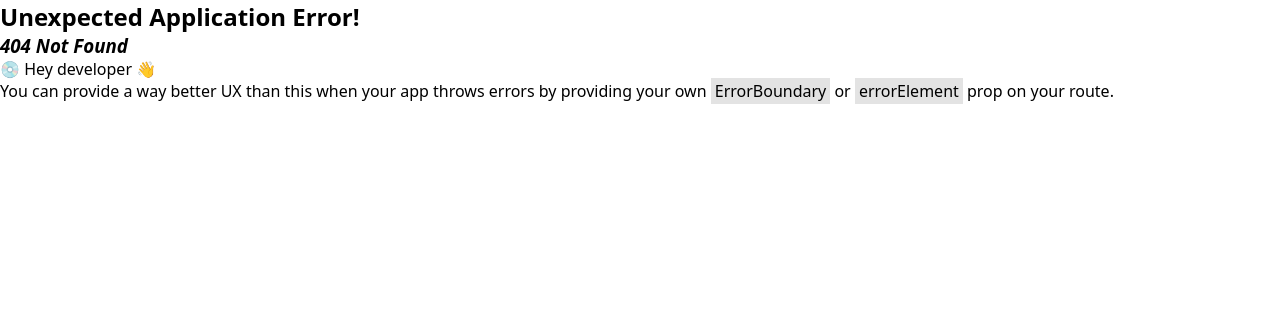
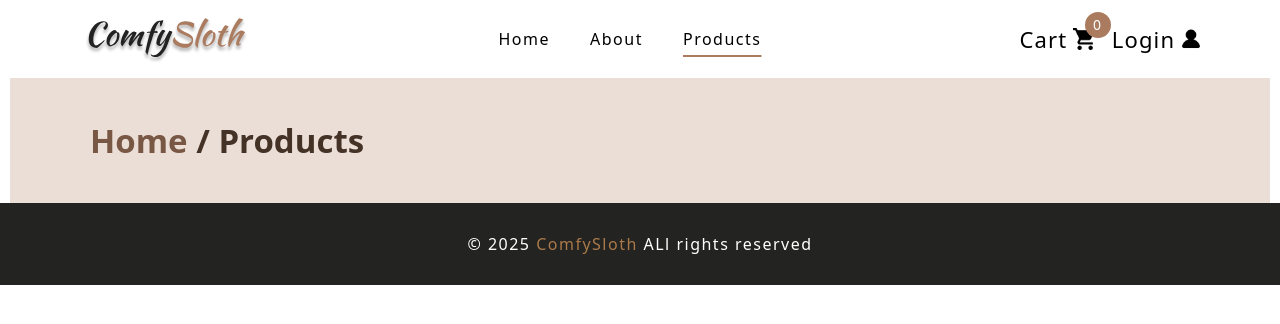
Before and after one commit to Sanjuan1290/ComfySloth, a React (Vite) app: page /products in a window 1280 px wide. Before the commit this address had no page. Shown: the top 324 px of the page. Built offline with nearby package versions, Linux system fonts and the light colour scheme.

Commit message:
feat: refactor some design and add sub heading in products page

```diff
--- a/src/App.jsx
+++ b/src/App.jsx
@@ -8,6 +8,7 @@ import {
 import HomeLayout from './ComfyLayout'
 import Home from './Pages/Home'
 import About from './Pages/About'
+import Products from './Pages/Products'
 
 
 const App = () => {
@@ -16,6 +17,7 @@ const App = () => {
         <Route path='/' element={<HomeLayout />}>
             <Route index element={<Home />} />
             <Route path='/about' element={<About />}/>
+            <Route path='/products' element={<Products />}/>
         </Route>
     ))
 
--- a/src/Pages/Products.jsx
+++ b/src/Pages/Products.jsx
@@ -0,0 +1,14 @@
+
+import { NavLink } from "react-router-dom"
+import HeaderNav from "../components/AboutComponents/HeaderNav"
+
+export default function Products(){
+
+    return(
+        <section className="products_Section">
+            <HeaderNav />
+
+
+        </section>
+    )
+}
--- /dev/null
+++ b/src/components/AboutComponents/HeaderNav.jsx
@@ -0,0 +1,11 @@
+
+import { NavLink } from "react-router-dom"
+
+export default function HeaderNav(){
+
+    return(
+
+        <h1><NavLink to='/'>Home</NavLink> / Products</h1>
+
+    )
+}
--- a/src/components/Header.jsx
+++ b/src/components/Header.jsx
@@ -33,9 +33,9 @@ function closeSideNav(){
 const nav = (
     <>
         <ul>
-            <li><NavLink to='/'>Home</NavLink></li>
-            <li><NavLink to='/about'>About</NavLink></li>
-            <li><NavLink to='/products'>Products</NavLink></li>
+            <li><NavLink to='/' className={({isActive}) => isActive ? 'nav_Active' : ''}>Home</NavLink></li>
+            <li><NavLink to='/about' className={({isActive}) => isActive ? 'nav_Active' : ''}>About</NavLink></li>
+            <li><NavLink to='/products' className={({isActive}) => isActive ? 'nav_Active' : ''}>Products</NavLink></li>
         </ul>
 
         <section className="cart-login-section">
--- /dev/null
+++ b/src/componentsStyle/ProductsStyle/headerNav.css
@@ -0,0 +1,24 @@
+
+.products_Section > h1{
+    padding: 40px 80px;
+    max-width: 1100px;
+    margin: 0px auto;
+    color: rgb(68,50,38);
+    font-size: 33px;
+    transition: font-size .4s ease, padding .4s ease;
+    background-color: rgb(235,222,214);
+}
+.products_Section > h1 > a{
+    color: rgb(120,87,69);
+    transition: color .4s ease;
+}
+.products_Section > h1 > h1 > a:hover{
+    color: rgb(68,50,38);
+}
+
+@media (max-width: 740px){
+    .products_Section > h1{
+        padding: 40px 20px;
+        font-size: 25px;
+    }
+}
--- a/src/componentsStyle/header.css
+++ b/src/componentsStyle/header.css
@@ -131,3 +131,10 @@ opacity: .7;
     justify-content: center;
     margin-top: 20px;
 }
+
+
+.nav_Active{
+    text-decoration: underline;
+    text-decoration-color: #AB7B60;
+    text-decoration-thickness: 2px;
+}
--- a/src/style.css
+++ b/src/style.css
@@ -5,6 +5,7 @@
 @import url('./componentsStyle/HomeStyle/customStyle.css');
 @import url('./componentsStyle/HomeStyle/newsLetter.css');
 @import url('./componentsStyle/aboutStyle.css');
+@import url('./componentsStyle/ProductsStyle/headerNav.css');
 
 *{
     padding: 0;
```
